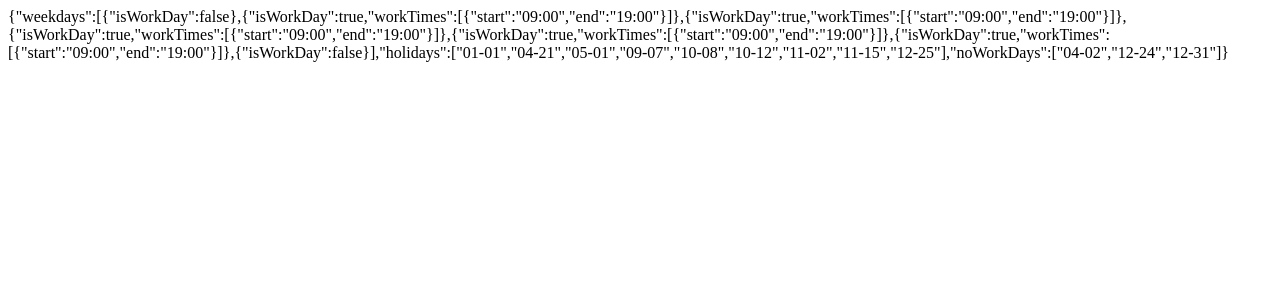
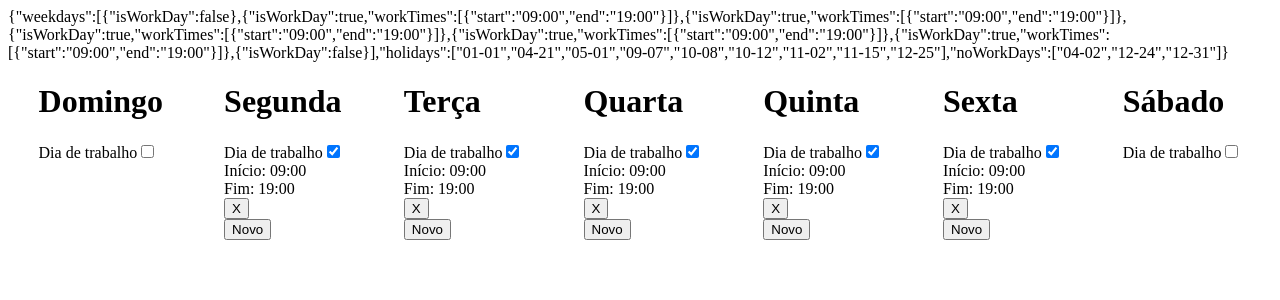
Before and after one commit to dylanoli/blip-desk-scheduler, a React (Create React App) app: page / in a window 1280 px wide. Shown: the top 300 px of the page. Built offline with nearby package versions, Linux system fonts and the light colour scheme.

Commit message:
feat: list json object

```diff
--- a/src/App.css
+++ b/src/App.css
@@ -1,38 +1,4 @@
-.App {
-  text-align: center;
+.week-container{
+  display: flex;
+  justify-content: space-around;
 }
-
-.App-logo {
-  height: 40vmin;
-  pointer-events: none;
-}
-
-@media (prefers-reduced-motion: no-preference) {
-  .App-logo {
-    animation: App-logo-spin infinite 20s linear;
-  }
-}
-
-.App-header {
-  background-color: #282c34;
-  min-height: 100vh;
-  display: flex;
-  flex-direction: column;
-  align-items: center;
-  justify-content: center;
-  font-size: calc(10px + 2vmin);
-  color: white;
-}
-
-.App-link {
-  color: #61dafb;
-}
-
-@keyframes App-logo-spin {
-  from {
-    transform: rotate(0deg);
-  }
-  to {
-    transform: rotate(360deg);
-  }
-}
--- a/src/App.tsx
+++ b/src/App.tsx
@@ -1,19 +1,20 @@
-import React from 'react';
+import { useState } from 'react';
+import './App.css';
 type Times = {
-  weekdays:Weekdays[],
-  holidays:string[],
-  noWorkDays:string[]
+  weekdays: Weekdays[],
+  holidays: string[],
+  noWorkDays: string[]
 }
 type Weekdays = {
-  isWorkDay:boolean,
-  workTimes?:WorkTime[]
+  isWorkDay: boolean,
+  workTimes?: WorkTime[]
 }
 type WorkTime = {
-  start:string,
-  end:string,
+  start: string,
+  end: string,
 }
 function App() {
-  const times:Times = {
+  const [times, setTimes] = useState<Times>({
     weekdays: [
       {
         isWorkDay: false,
@@ -83,13 +84,61 @@ function App() {
       "12-24",
       "12-31"
     ]
+  })
+  const weekDays = ['Domingo', 'Segunda', 'Terça', 'Quarta', 'Quinta', 'Sexta', 'Sábado']
+
+  function checkIsWorkDays(event: any) {
+    const index = +event.target.id
+    let newVal = { ...times };
+    console.log(newVal)
+    newVal.weekdays[index].isWorkDay = event.target.checked;
+    setTimes(newVal)
   }
-function timesTostring(){
-  return  JSON.stringify(times);
+
+  function htmlListWeek() {
+    return weekDays.map((element, index) => (
+      <div key={index}>
+        <h1>{element}</h1>
+        {htmlHoursList(index)}
+      </div>
+    ))
+
+    function htmlHoursList(index: number) {
+      if (times.weekdays[index].isWorkDay && times.weekdays[index].workTimes)
+        return <div>
+          {times.weekdays[index].workTimes?.map(element => (
+            <>
+              {htmlCheckBox(index)}
+              <div>Início: {element.start}</div>
+              <div>Fim: {element.end}</div>
+              <button>X</button>
+            </>
+          ))}
+          <br />
+          <button>Novo</button>
+        </div>
+      else
+        return <div>
+          {htmlCheckBox(index)}
+        </div>
+    }
+
+    function htmlCheckBox(index: number) {
+      return (
+        <div>
+          <label>Dia de trabalho
+            <input type="checkbox" id={index.toString()} name="is-work-day" checked={times.weekdays[index].isWorkDay} onChange={checkIsWorkDays} />
+          </label>
+        </div>
+      )
+    }
   }
   return (
     <div className="App">
-      {timesTostring()}
+      {JSON.stringify(times)}
+      <div className="week-container">
+        {htmlListWeek()}
+      </div>
     </div>
   );
 }
```
Lines whose indentation alone changed are shown as unchanged.
